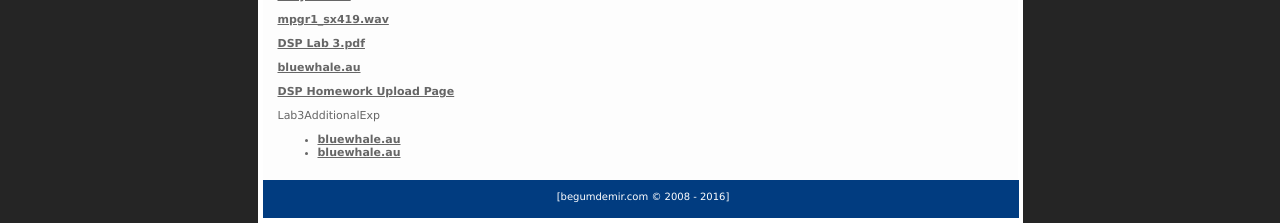
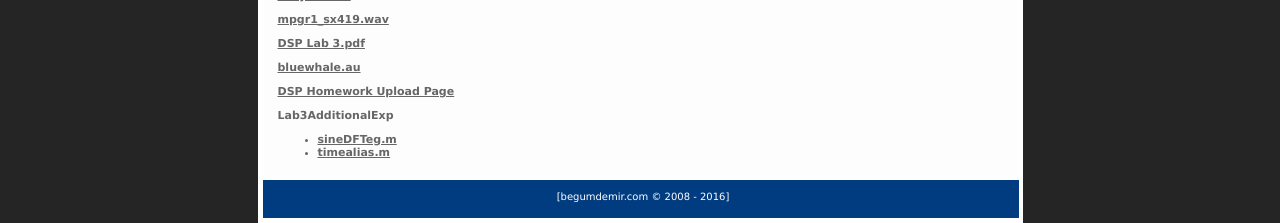
Before and after one commit to zafatar/bd, a Jekyll site: the page built from dsp.md, in a window 1280 px wide. Shown: the part 934-1157 px from the top of the page. Built offline with Jekyll 4.4.1, drawn with Linux system fonts in a browser that asks for light colours.

Commit message:
dsp.md updated

```diff
--- a/dsp.md
+++ b/dsp.md
@@ -55,8 +55,8 @@ permalink: /dsp
 
 <a href="http://bit.ly/dsp-homework-uploading">DSP Homework Upload Page</a>
 
-Lab3AdditionalExp
+<p style="font-weight: bold">Lab3AdditionalExp</p>
 <ul>
-	<li><a href="./assets/docs/dsp/bluewhale.au">bluewhale.au</a></li>
-	<li><a href="./assets/docs/dsp/bluewhale.au">bluewhale.au</a></li>
+	<li><a href="./assets/docs/dsp/sineDFTeg.m">sineDFTeg.m</a></li>
+	<li><a href="./assets/docs/dsp/timealias.m">timealias.m</a></li>
 </ul>
```
